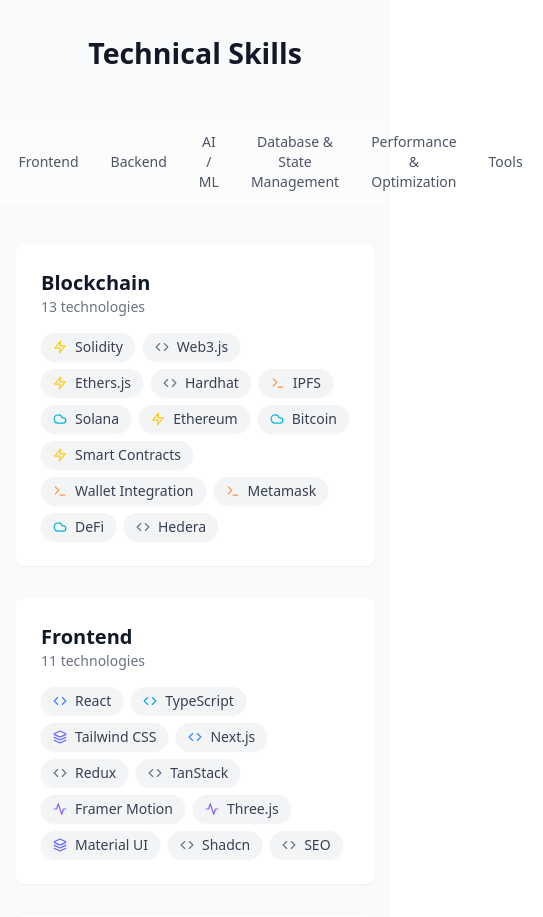
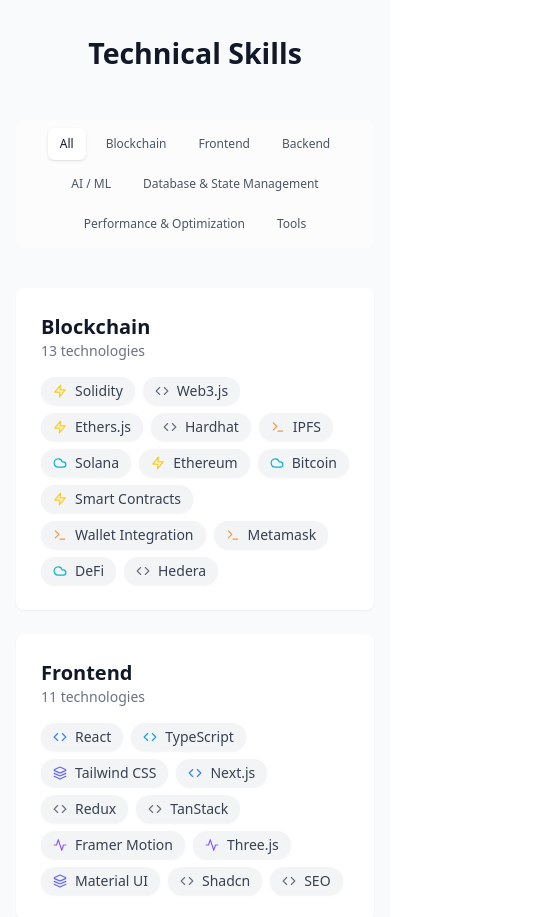
Before and after one commit to Zahra-Elair/Portfolio, a React (Vite) app: page / in a window 390 px wide. Shown: the part 3020-3937 px from the top of the page, 543 px wide, since content can reach past the window. Built offline with nearby package versions, Linux system fonts and the light colour scheme.

Commit message:
fix responsiveness

```diff
--- a/src/components/Skills.tsx
+++ b/src/components/Skills.tsx
@@ -168,11 +168,11 @@
         </AnimatedHeading>
 
         {/* Filter tabs */}
-        <div className="flex justify-center mb-8">
+        <div className="flex justify-center mb-8 overflow-x-auto px-4 -mx-4 sm:mx-0 sm:px-0">
           <div
             role="tablist"
             aria-label="Skill categories"
-            className="inline-flex rounded-lg bg-white/50 dark:bg-gray-700/50 p-1"
+            className="inline-flex flex-wrap justify-center gap-2 rounded-lg bg-white/50 dark:bg-gray-700/50 p-2"
           >
             {categories.map((cat) => (
               <button
@@ -181,7 +181,7 @@
                 aria-selected={activeCategory === cat}
                 tabIndex={activeCategory === cat ? 0 : -1}
                 onClick={() => setActiveCategory(cat)}
-                className={`px-4 py-2 text-sm font-medium rounded-md focus:outline-none focus:ring-2 focus:ring-blue-400 dark:focus:ring-offset-gray-800 ${
+                className={`px-3 sm:px-4 py-2 text-xs sm:text-sm font-medium rounded-md focus:outline-none focus:ring-2 focus:ring-blue-400 dark:focus:ring-offset-gray-800 whitespace-nowrap ${
                   activeCategory === cat
                     ? "bg-white dark:bg-gray-800 text-gray-900 dark:text-white shadow"
                     : "text-gray-600 dark:text-gray-300 hover:bg-white/30 dark:hover:bg-white/5"
@@ -193,7 +193,7 @@
           </div>
         </div>
 
-        <div className="grid grid-cols-1 md:grid-cols-2 lg:grid-cols-4 gap-8">
+        <div className="grid grid-cols-1 sm:grid-cols-2 lg:grid-cols-3 xl:grid-cols-4 gap-6 lg:gap-8">
           {filteredGroups.map((skillGroup, groupIndex) => {
             const cardDelay = animate ? groupIndex * 100 : 0; // match Experience stagger
             return animate ? (
```
